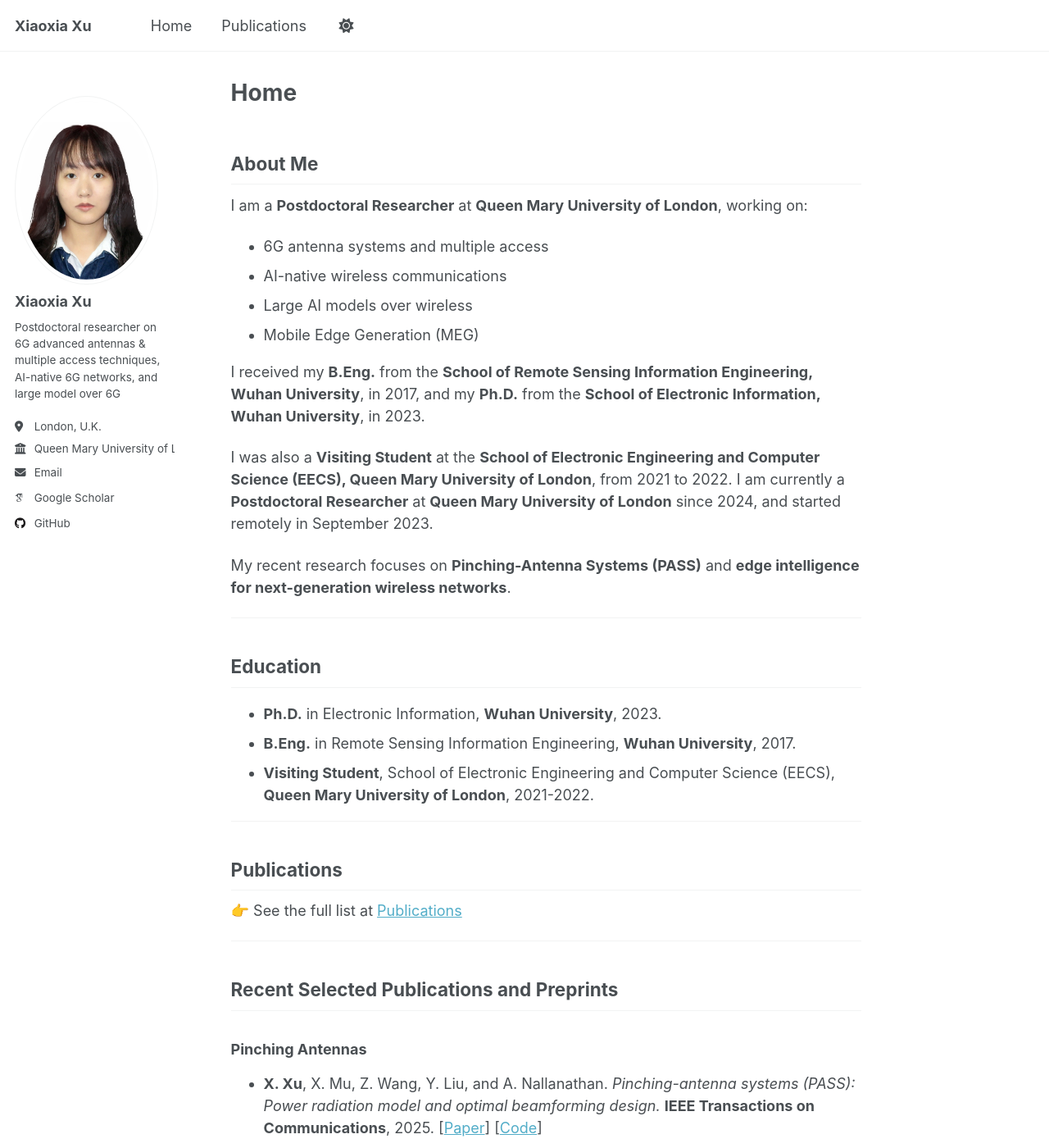
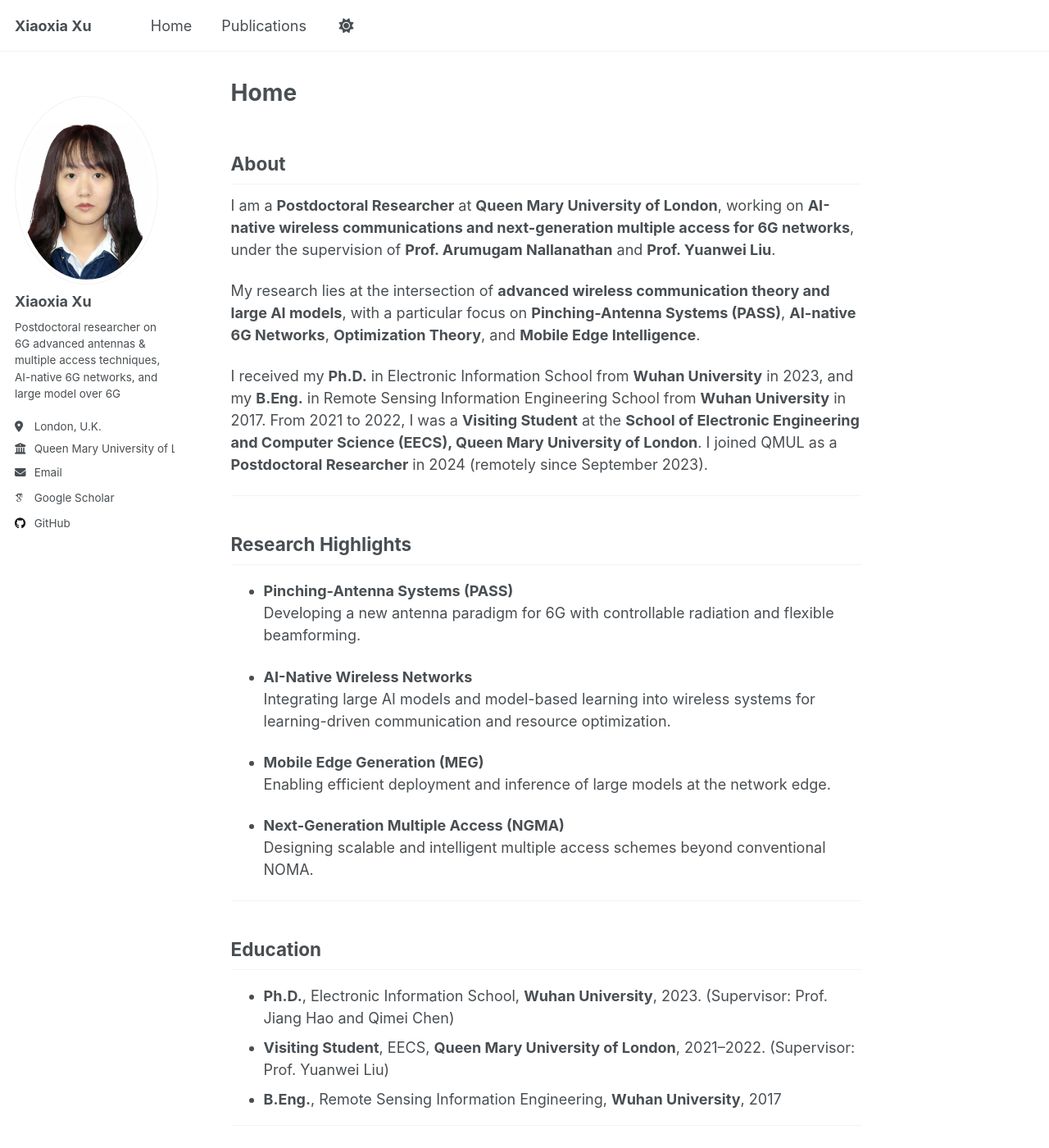
Before and after one commit to xiaoxiaxusummer/xiaoxiaxusummer.github.io, a Jekyll site: the page built from index.md, in a window 1280 px wide and 1400 px high. Shown: the whole window at 82% size. Built offline with Jekyll 4.4.1, drawn with Linux system fonts in a browser that asks for light colours; some web fonts are replaced; some of the changed text lies outside the part shown.

Commit message:
Update index.md

```diff
--- a/index.md
+++ b/index.md
@@ -5,39 +5,45 @@ permalink: /
 author_profile: true
 ---
 
-## About Me
+## About
 
-I am a **Postdoctoral Researcher** at **Queen Mary University of London**, working on:
+I am a **Postdoctoral Researcher** at **Queen Mary University of London**, working on **AI-native wireless communications and next-generation multiple access for 6G networks**, under the supervision of **Prof. Arumugam Nallanathan** and **Prof. Yuanwei Liu**.
 
-- 6G antenna systems and multiple access
-- AI-native wireless communications
-- Large AI models over wireless
-- Mobile Edge Generation (MEG)
+My research lies at the intersection of **advanced wireless communication theory and large AI models**, with a particular focus on **Pinching-Antenna Systems (PASS)**, **AI-native 6G Networks**, **Optimization Theory**, and **Mobile Edge Intelligence**.
 
-I received my **B.Eng.** from the **School of Remote Sensing Information Engineering, Wuhan University**, in 2017, and my **Ph.D.** from the **School of Electronic Information, Wuhan University**, in 2023.
+I received my **Ph.D.** in Electronic Information School from **Wuhan University** in 2023, and my **B.Eng.** in Remote Sensing Information Engineering School from **Wuhan University** in 2017. From 2021 to 2022, I was a **Visiting Student** at the **School of Electronic Engineering and Computer Science (EECS), Queen Mary University of London**. I joined QMUL as a **Postdoctoral Researcher** in 2024 (remotely since September 2023).
 
-I was also a **Visiting Student** at the **School of Electronic Engineering and Computer Science (EECS), Queen Mary University of London**, from 2021 to 2022. I am currently a **Postdoctoral Researcher** at **Queen Mary University of London** since 2024, and started remotely in September 2023.
+---
 
-My recent research focuses on **Pinching-Antenna Systems (PASS)** and **edge intelligence for next-generation wireless networks**.
+## Research Highlights
+
+- **Pinching-Antenna Systems (PASS)**
+  Developing a new antenna paradigm for 6G with controllable radiation and flexible beamforming.
+
+- **AI-Native Wireless Networks**
+  Integrating large AI models and model-based learning into wireless systems for learning-driven communication and resource optimization.
+
+- **Mobile Edge Generation (MEG)**
+  Enabling efficient deployment and inference of large models at the network edge.
+
+- **Next-Generation Multiple Access (NGMA)**
+  Designing scalable and intelligent multiple access schemes beyond conventional NOMA.
+
 
 ---
 
 ## Education
-
-- **Ph.D.** in Electronic Information, **Wuhan University**, 2023.
-- **B.Eng.** in Remote Sensing Information Engineering, **Wuhan University**, 2017.
-- **Visiting Student**, School of Electronic Engineering and Computer Science (EECS), **Queen Mary University of London**, 2021-2022.
+- **Ph.D.**, Electronic Information School, **Wuhan University**, 2023. (Supervisor: Prof. Jiang Hao and Qimei Chen)
+- **Visiting Student**, EECS, **Queen Mary University of London**, 2021–2022. (Supervisor: Prof. Yuanwei Liu)
+- **B.Eng.**, Remote Sensing Information Engineering, **Wuhan University**, 2017
 
 ---
 
-## Publications
+## Recent Selected Publications
 
-👉 See the full list at [Publications](/publications/)
+👉 Full list available at [Publications](/publications/)
 
----
-
-## Recent Selected Publications and Preprints
-### Pinching Antennas
+### Pinching-Antenna Systems (PASS)
 
 - **X. Xu**, X. Mu, Z. Wang, Y. Liu, and A. Nallanathan. *Pinching-antenna systems (PASS): Power radiation model and optimal beamforming design.* **IEEE Transactions on Communications**, 2025. [[Paper](https://ieeexplore.ieee.org/document/11263923)] [[Code](https://github.com/xiaoxiaxusummer/PASS_Discrete)]
 
@@ -45,35 +51,33 @@ My recent research focuses on **Pinching-Antenna Systems (PASS)** and **edge int
 
 - **X. Xu**, X. Mu, Y. Liu, and A. Nallanathan. *Multi-Mode Pinching Antenna Systems Enabled Multi-User Communications.* **arXiv preprint**, 2026. [[ArXiv](https://arxiv.org/abs/2601.20780)]
 
-- **X. Xu**, X. Mu, Y. Liu, and A. Nallanathan. *Multi-Mode Pinching-Antenna Systems: Mode Selection or Mode Combining?* **arXiv preprint**, 2026. [[ArXiv](https://arxiv.org/abs/2603.08472)] [[Code](https://github.com/xiaoxiaxusummer/multi_mode_pinching_antenna)]
 
 
-### AI-Native B5G/6G Networks
-- **X. Xu**, X. Mu, Y. Liu, H. Xing, Y. Liu, and A. Nallanathan. *Generative artificial intelligence for mobile communications: A diffusion model perspective.* **IEEE Communications Magazine**, vol. 63, no. 7, pp. 98-105, 2024. [[Paper](https://ieeexplore.ieee.org/document/10812969)] [[Code](https://github.com/xiaoxiaxusummer/GAI_CDMM)]
+### AI-Native Wireless Networks and Edge Intelligence
 
-- **X. Xu**, X. Mu, Y. Liu, Y. H. Kim, and A. Nallanathan. *Large Model at Edge: An Optimal Mobile Edge Generation (MEG) Design.* **IEEE Transactions on Wireless Communications**, 2025. [[Paper](https://ieeexplore.ieee.org/document/11200498)] [[Code](https://github.com/xiaoxiaxusummer/MEGSplitting)]
+- **X. Xu**, X. Mu, Y. Liu, H. Xing, Y. Liu, and A. Nallanathan. *Generative artificial intelligence for mobile communications: A diffusion model perspective.* **IEEE Communications Magazine**, 2024. [[Paper](https://ieeexplore.ieee.org/document/10812969)]
 
-- **X. Xu**, R. Zhong, X. Mu, Y. Liu, and K. Huang. *Mobile edge generation-enabled digital twin: Architecture design and research opportunities.* **IEEE Communications Magazine**, vol. 63, no. 4, pp. 32-39, 2024. [[Paper](https://ieeexplore.ieee.org/document/10812968)] [[Code](https://github.com/xiaoxiaxusummer/MEG_DT)]
+- **X. Xu**, X. Mu, Y. Liu, Y. H. Kim, and A. Nallanathan. *Large Model at Edge: An Optimal Mobile Edge Generation (MEG) Design.* **IEEE Transactions on Wireless Communications**, 2025. [[Paper](https://ieeexplore.ieee.org/document/11200498)]
 
-- **X. Xu**, Y. Liu, X. Mu, H. Xing, and A. Nallanathan. *Accelerating mobile edge generation (MEG) by constrained learning.* **IEEE Transactions on Cognitive Communications and Networking**, vol. 11, no. 3, pp. 1854-1869, 2025. [[Paper](https://doi.org/10.1109/TCCN.2025.3558975)] [[HuggingFace](https://huggingface.co/xiaoxiaxu/LowLatencyMEG_Backbone)]
+- **X. Xu**, R. Zhong, X. Mu, Y. Liu, and K. Huang. *Mobile edge generation-enabled digital twin: Architecture design and research opportunities.* **IEEE Communications Magazine**, 2024. [[Paper](https://ieeexplore.ieee.org/document/10812968)]
 
-- **X. Xu**, Y. Liu, X. Mu, Q. Chen, H. Jiang, and Z. Ding. *Artificial intelligence enabled NOMA toward next generation multiple access.* **IEEE Wireless Communications**, vol. 30, no. 1, pp. 86-94, 2023. [[Paper](https://ieeexplore.ieee.org/document/10077113)] [[Code](https://github.com/xiaoxiaxusummer/AI_NOMA)]
-
+- **X. Xu**, Y. Liu, X. Mu, H. Xing, and A. Nallanathan. *Accelerating mobile edge generation (MEG) by constrained learning.* **IEEE Transactions on Cognitive Communications and Networking**, 2025. [[Paper](https://doi.org/10.1109/TCCN.2025.3558975)]
 
 ---
 
-## Research Topics
+## News
 
-- Pinching-Antenna Systems (PASS)
-- AI-Native Wireless Networks
-- Large AI Models over Wireless
-- Mobile Edge Generation (MEG)
-- NOMA and Next-Generation Multiple Access
+- **2026**: Our [tutorial paper on PASS](https://ieeexplore.ieee.org/document/11364174) is selected as IEEE TCOM Popular Article
+- **2025**: Our [GAI paper](https://ieeexplore.ieee.org/document/10812969) is selected as IEEE COMMAG Popular Article
+- **2025**: Our [MEG paper](https://ieeexplore.ieee.org/document/10955724) is selected as IEEE TCCN Popular Article
+- **2024**: I joined Queen Mary University of London as a Postdoctoral Researcher.
+- **2023**: I received my PhD Degree from Wuhan University.
+- **2023**: Our [AI for NOMA paper](https://ieeexplore.ieee.org/document/10077113) is selected as IEEE WCM Popular Article
 
 ---
 
-## Links
+## Contact
 
-- [Google Scholar](https://scholar.google.com/citations?user=3ifNbp0AAAAJ&hl)
-- [GitHub](https://github.com/xiaoxiaxusummer)
-- Email: x.xiaoxia@qmul.ac.uk
+- 📧 Email: x.xiaoxia@qmul.ac.uk
+- 🎓 [Google Scholar](https://scholar.google.com/citations?user=3ifNbp0AAAAJ&hl)
+- 💻 [GitHub](https://github.com/xiaoxiaxusummer)
```
